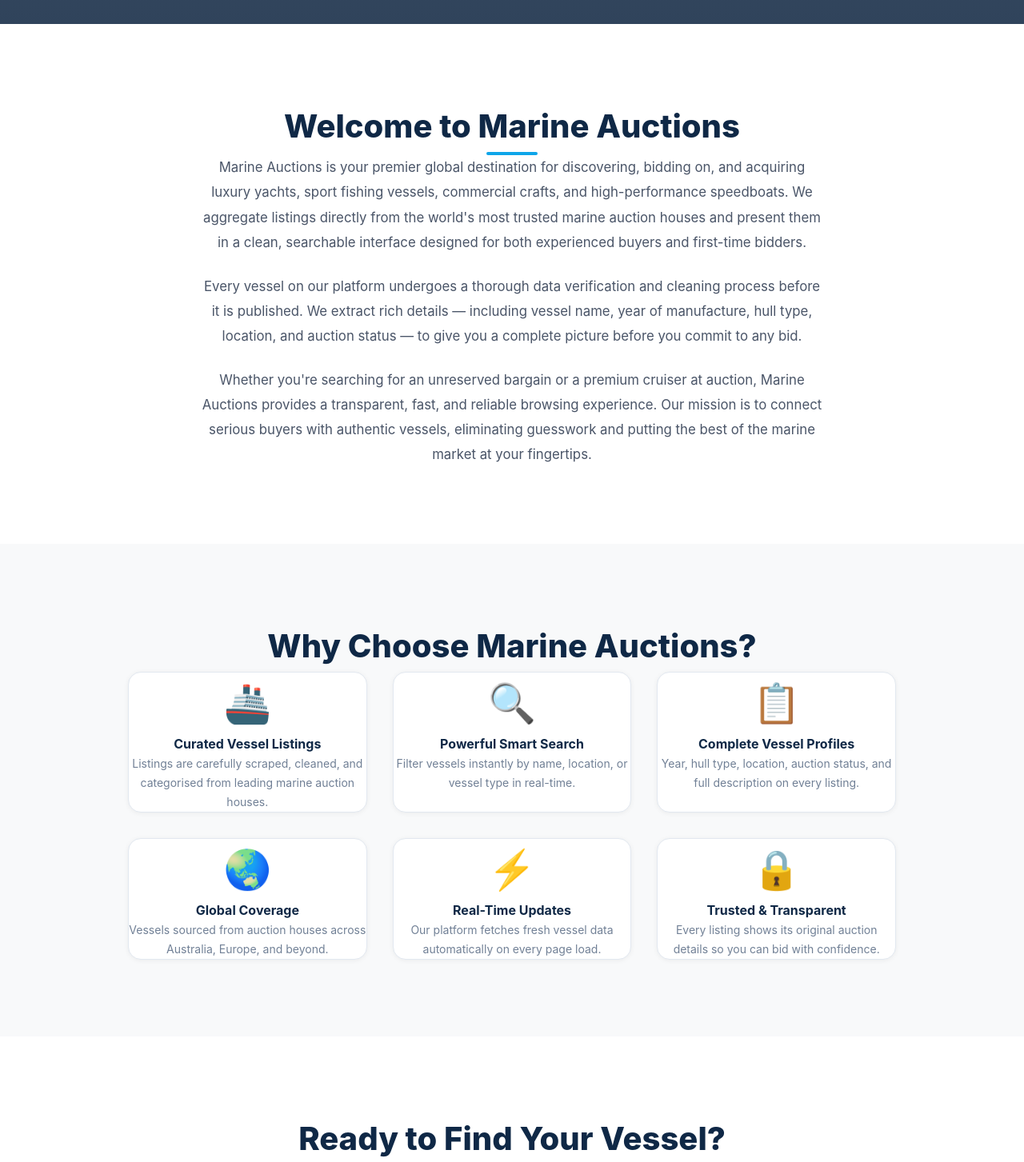
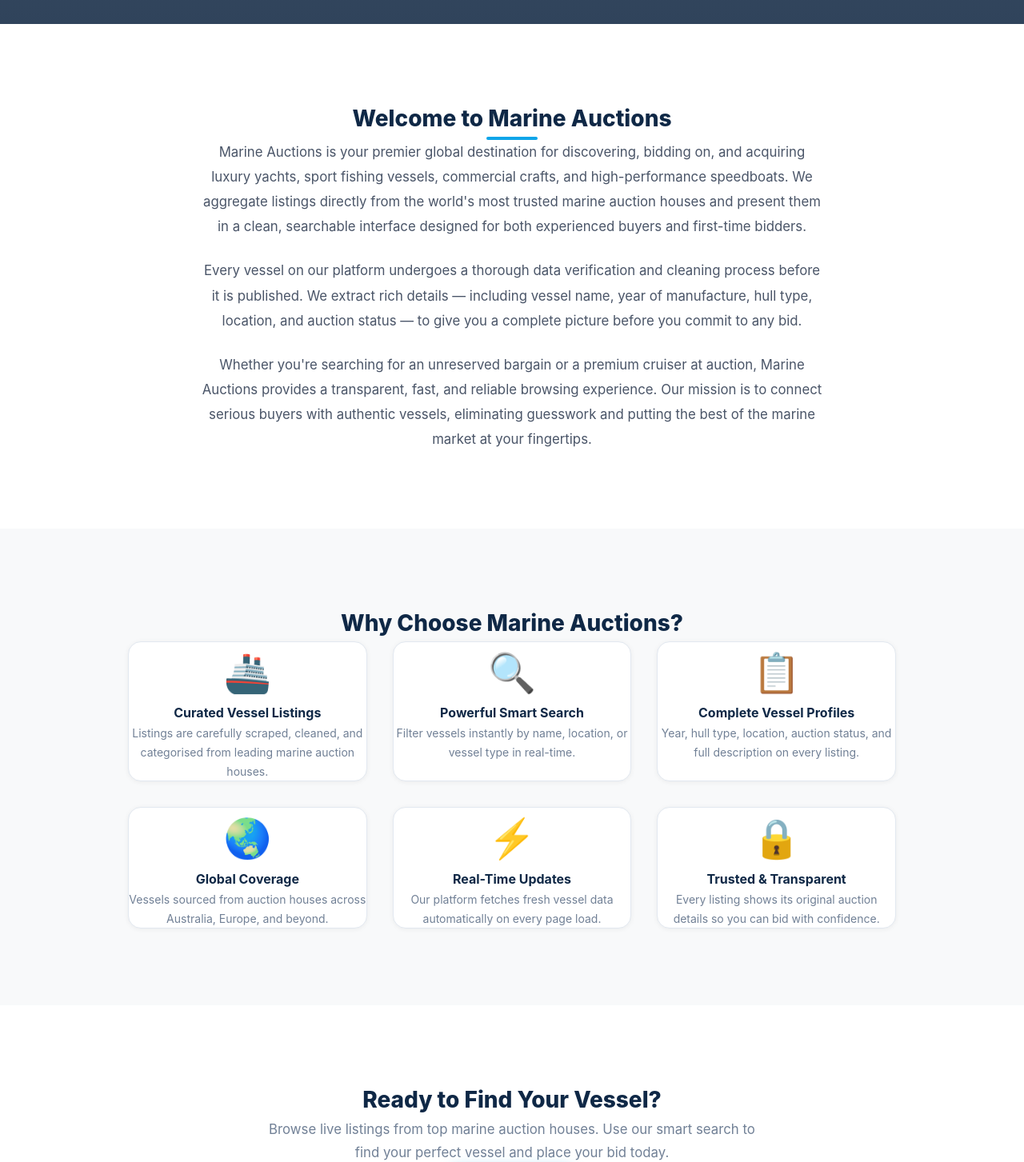
Before and after one commit to manisha36180-rgb/gitup, a Next.js app: page / in a window 1280 px wide. Shown: the part 560-2013 px from the top of the page at 80% size. Built offline with nearby package versions, Linux system fonts and the light colour scheme; grey boxes are pictures that could not be loaded.

Commit message:
Reduce font size of main section headings to 1.75rem

```diff
--- a/app/page.tsx
+++ b/app/page.tsx
@@ -43,7 +43,7 @@ export default function Home() {
       {/* ── Welcome / Overview ── */}
       <section className="w-full bg-white" style={{ padding: "96px 24px", textAlign: "center", display: "flex", flexDirection: "column", alignItems: "center" }}>
         <div className="w-full max-w-[780px]" style={{ margin: "0 auto", display: "flex", flexDirection: "column", alignItems: "center", textAlign: "center" }}>
-          <h2 className="text-[2.5rem] font-extrabold text-[#0f2846] mt-4 mb-6" style={{ textAlign: "center", width: "100%" }}>
+          <h2 className="text-[1.75rem] font-extrabold text-[#0f2846] mt-4 mb-6" style={{ textAlign: "center", width: "100%" }}>
             Welcome to Marine Auctions
           </h2>
           <div className="w-16 h-1 bg-[#0EA5E9] mb-12 rounded-full" style={{ margin: "0 auto" }} />
@@ -65,7 +65,7 @@ export default function Home() {
       {/* ── Why Choose Marine Auctions ── */}
       <section className="w-full bg-[#f8f9fa]" style={{ padding: "96px 24px", textAlign: "center", display: "flex", flexDirection: "column", alignItems: "center" }}>
         <div className="w-full max-w-[960px]" style={{ margin: "0 auto", display: "flex", flexDirection: "column", alignItems: "center" }}>
-          <h2 className="text-[2.5rem] font-extrabold text-[#0f2846] mt-4 mb-16" style={{ textAlign: "center", width: "100%" }}>
+          <h2 className="text-[1.75rem] font-extrabold text-[#0f2846] mt-4 mb-16" style={{ textAlign: "center", width: "100%" }}>
             Why Choose Marine Auctions?
           </h2>
 
@@ -124,7 +124,7 @@ export default function Home() {
       {/* ── CTA ── */}
       <section className="w-full bg-white" style={{ padding: "96px 24px", textAlign: "center", display: "flex", flexDirection: "column", alignItems: "center" }}>
         <div className="w-full max-w-[640px]" style={{ margin: "0 auto", display: "flex", flexDirection: "column", alignItems: "center", textAlign: "center" }}>
-          <h2 className="text-[2.5rem] font-extrabold text-[#0f2846] mb-8" style={{ textAlign: "center", width: "100%" }}>
+          <h2 className="text-[1.75rem] font-extrabold text-[#0f2846] mb-8" style={{ textAlign: "center", width: "100%" }}>
             Ready to Find Your Vessel?
           </h2>
           <p className="text-[1.05rem] text-[#718096] leading-[1.7] mb-12" style={{ textAlign: "center", width: "100%" }}>
```
